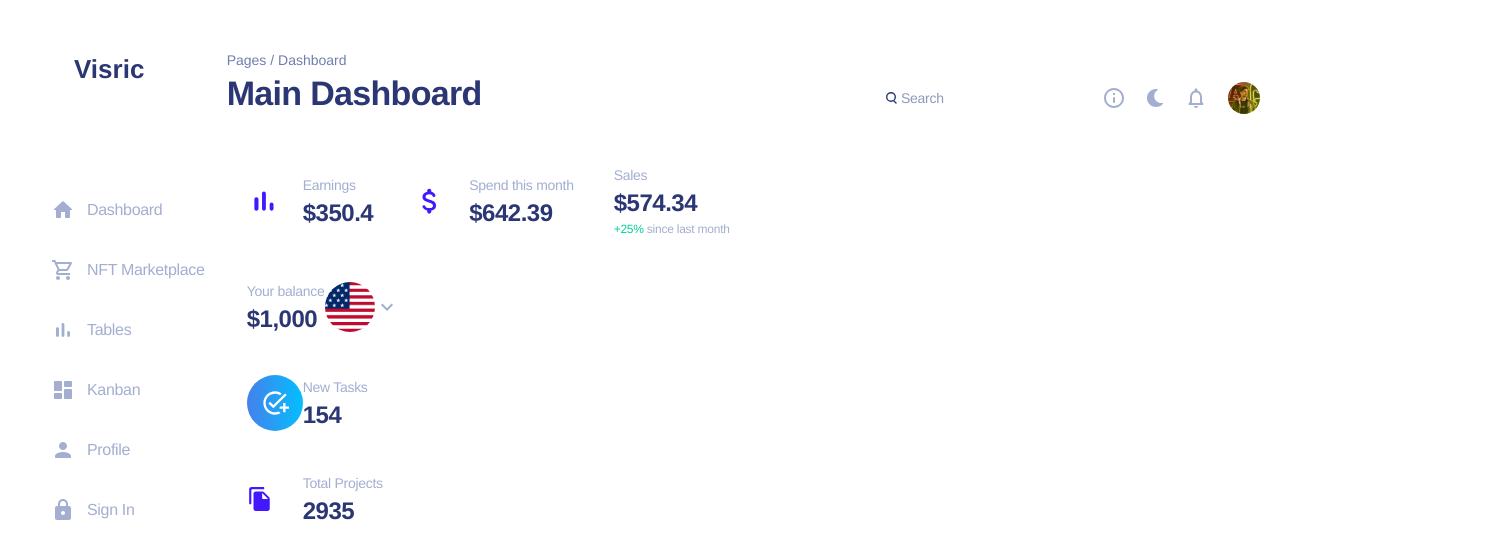
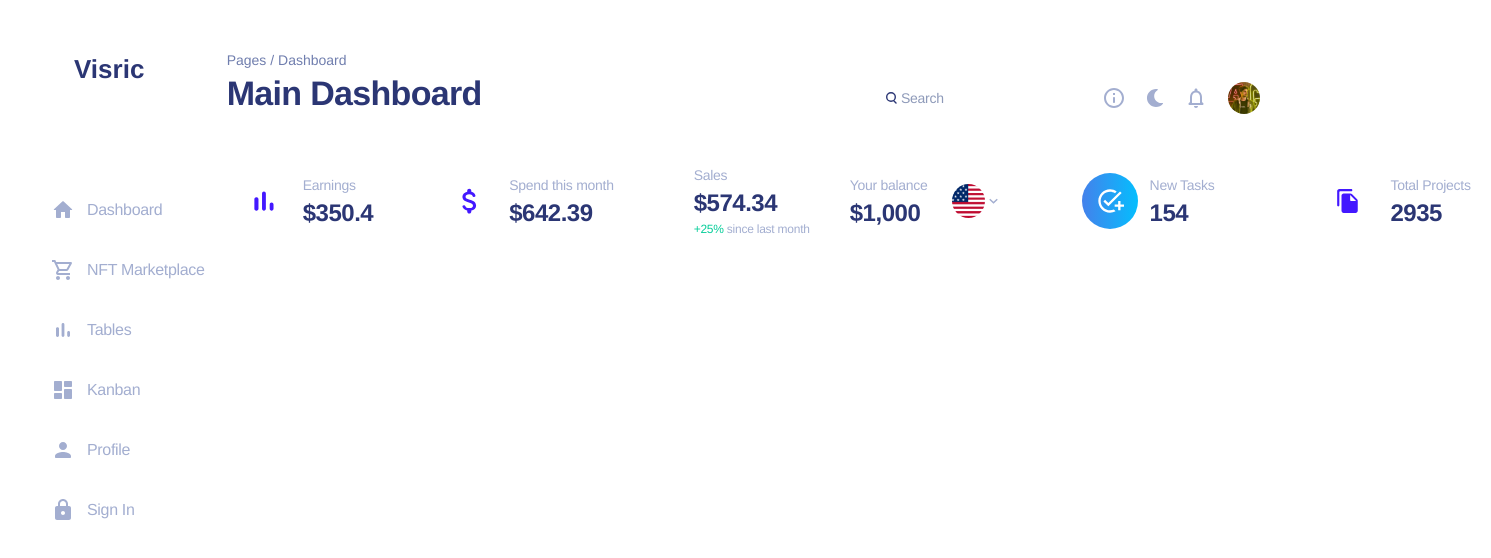
Before and after one commit to willzxone/ReactJs-Dashboard, a React (Vite) app: page / in a window 1280 px wide. Shown: the top 558 px of the page, 1491 px wide, since content can reach past the window. Built offline with nearby package versions, Linux system fonts and the light colour scheme.

Commit message:
Overview Frame - Debugged (Adjusted Styles)

```diff
--- a/package.json
+++ b/package.json
@@ -10,6 +10,7 @@
     "preview": "vite preview"
   },
   "dependencies": {
+    "apexcharts": "^3.44.0",
     "react": "^18.2.0",
     "react-dom": "^18.2.0"
   },
--- a/src/components/card.jsx
+++ b/src/components/card.jsx
@@ -1,10 +1,11 @@
 /* eslint-disable react/prop-types */
 export const Card = (props) => {
+  let className = props.className
+    ? `${props.className} flex items-center p-[20px] grow-0`
+    : "flex items-center p-[20px] grow-0";
   return (
-    <div className="flex items-center p-[20px] grow-0">
-      {props.leftIcon && (
-        <div className="w-[56px]">{<img src={props.leftIcon} />}</div>
-      )}
+    <div className={className}>
+      {props.leftIcon && <div className="w-[56px]">{props.leftIcon}</div>}
       <div className="flex flex-col">
         <div className="[font-family:'DM_Sans-Medium',Helvetica] font-medium text-[#a3aed0] text-[14px] tracking-[-0.28px] leading-[24px] whitespace-nowrap">
           {props.heading}
@@ -18,12 +19,8 @@ export const Card = (props) => {
       </div>
       {props.rightIcon && (
         <div className="flex items-center">
-          <div className="w-[50px]">
-            <img src={props.rightIcon} />
-          </div>
-          <div>
-            {props.rightIconSecondary && <img src={props.rightIconSecondary} />}
-          </div>
+          <div className="w-[50px]">{props.rightIcon}</div>
+          <div>{props.rightIconSecondary}</div>
         </div>
       )}
     </div>
--- a/src/features/Dashboard/financialOverview.jsx
+++ b/src/features/Dashboard/financialOverview.jsx
@@ -4,18 +4,29 @@ import SpendIcon from "../../assets/Icons/FinancialOverview/spend.svg";
 import ArrowDown from "../../assets/Icons/FinancialOverview/arrow_down.svg";
 import Ellipse from "../../assets/Icons/FinancialOverview/Ellipse.svg";
 import ProjectIcon from "../../assets/Icons/FinancialOverview/projects.svg";
-// import ShadowIcon from "../../assets/Icons/FinancialOverview/Shadow.svg";
 import TaskIcon from "../../assets/Icons/FinancialOverview/tasks1.svg";
 
 export const FinancialOverview = () => {
   return (
-    <div>
-      <div className="mt-[1.8rem] flex items-center ">
-        <Card heading={"Earnings"} value={"$350.4"} leftIcon={EarningIcon} />
+    <div className="flex justify-between">
+      <div className="mt-[1.8rem] flex items-center gap-10">
+        <Card
+          heading={"Earnings"}
+          value={"$350.4"}
+          leftIcon={
+            <>
+              <img src={EarningIcon} />
+            </>
+          }
+        />
         <Card
           heading={"Spend this month"}
           value={"$642.39"}
-          leftIcon={SpendIcon}
+          leftIcon={
+            <>
+              <img src={SpendIcon} />
+            </>
+          }
         />
         <Card
           heading={"Sales"}
@@ -27,14 +38,33 @@ export const FinancialOverview = () => {
           }
         />
       </div>
-      <Card
-        heading={"Your balance"}
-        value={"$1,000"}
-        rightIcon={Ellipse}
-        rightIconSecondary={ArrowDown}
-      />
-      <Card heading={"New Tasks"} value={"154"} leftIcon={TaskIcon} />
-      <Card heading={"Total Projects"} value={"2935"} leftIcon={ProjectIcon} />
+      <div className="mt-[1.8rem] flex items-center gap-10">
+        <Card
+          heading={
+            <>
+              <span className="pr-6">Your balance</span>
+            </>
+          }
+          value={"$1,000"}
+          rightIcon={<img src={Ellipse} />}
+          rightIconSecondary={<img src={ArrowDown} />}
+        />
+        <Card
+          heading={
+            <>
+              <span className="pl-3">New Tasks</span>
+            </>
+          }
+          value={<span className="pl-3">154</span>}
+          leftIcon={<img src={TaskIcon} />}
+        />
+        <Card
+          className={"ml-10"}
+          heading={"Total Projects"}
+          value={"2935"}
+          leftIcon={<img src={ProjectIcon} />}
+        />
+      </div>
     </div>
   );
 };
```
Also changed, not shown: 1 other file (tests, documents, lock files or other folders).
